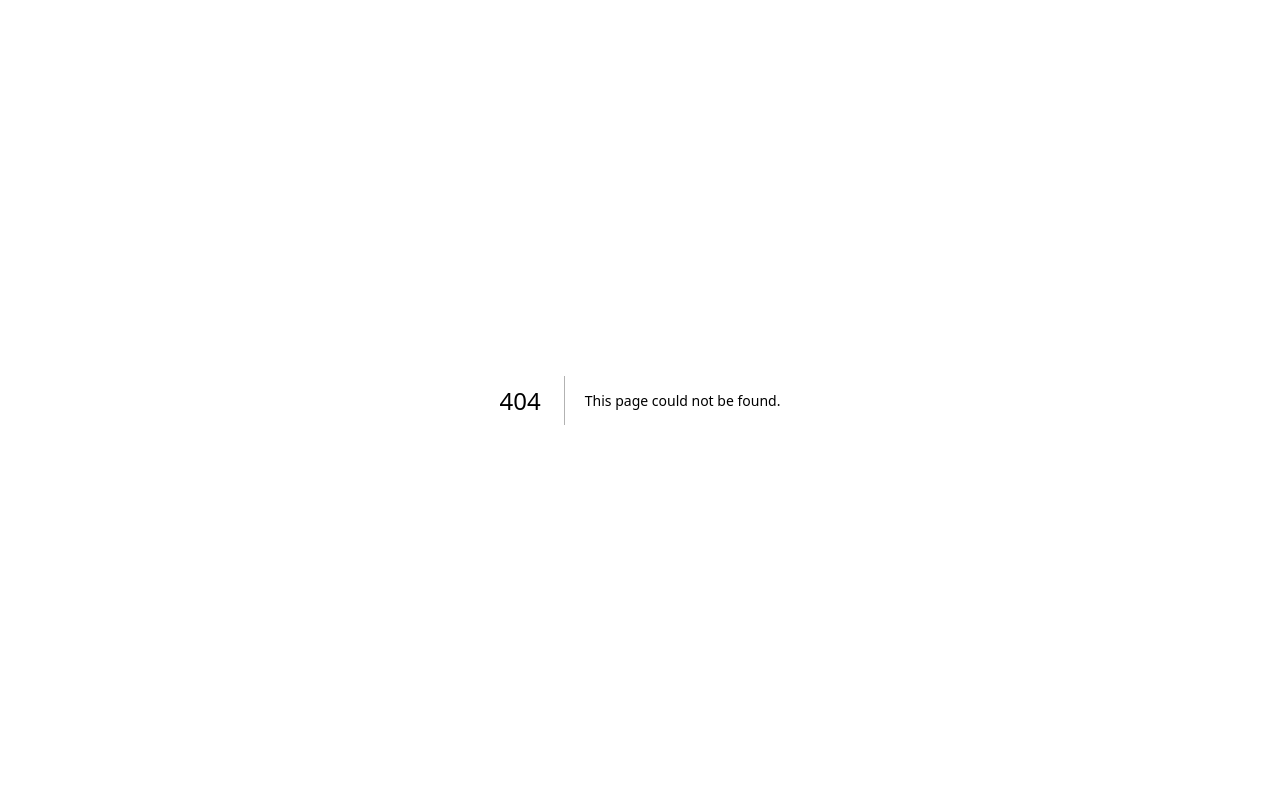
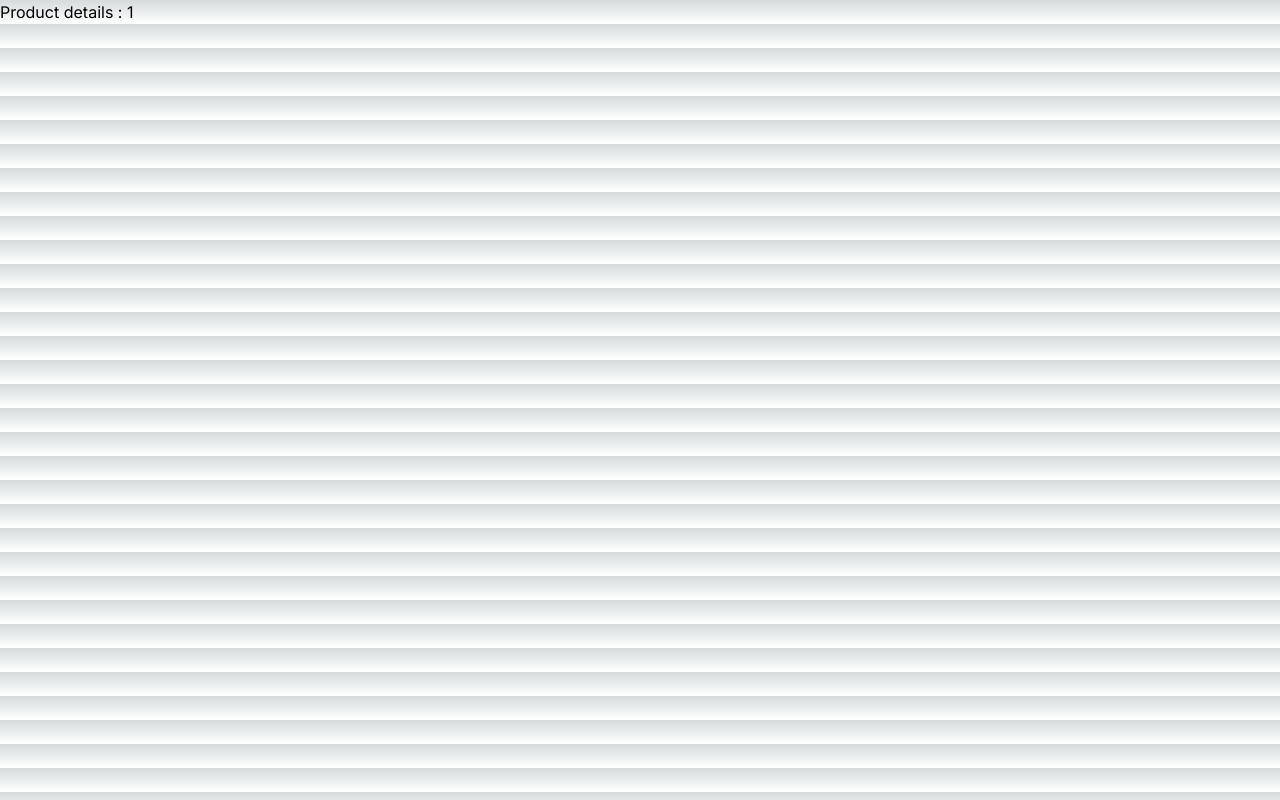
Before and after one commit to AmanSharma182/nextjs-14-practice-app, a Next.js app: page /products/1 in a window 1280 px wide. Before the commit this address had no page. Built offline with nearby package versions, Linux system fonts and the light colour scheme.

Commit message:
Tutorial - 7 completed

```diff
--- /dev/null
+++ b/src/app/products/[productId]/page.tsx
@@ -0,0 +1,11 @@
+export default function ProductDetails({params} : {
+  params : {
+    productId: string
+  }
+}) {
+  return (
+    <>
+      <h1>Product details : {params.productId}</h1>
+    </>
+  );
+}
```
